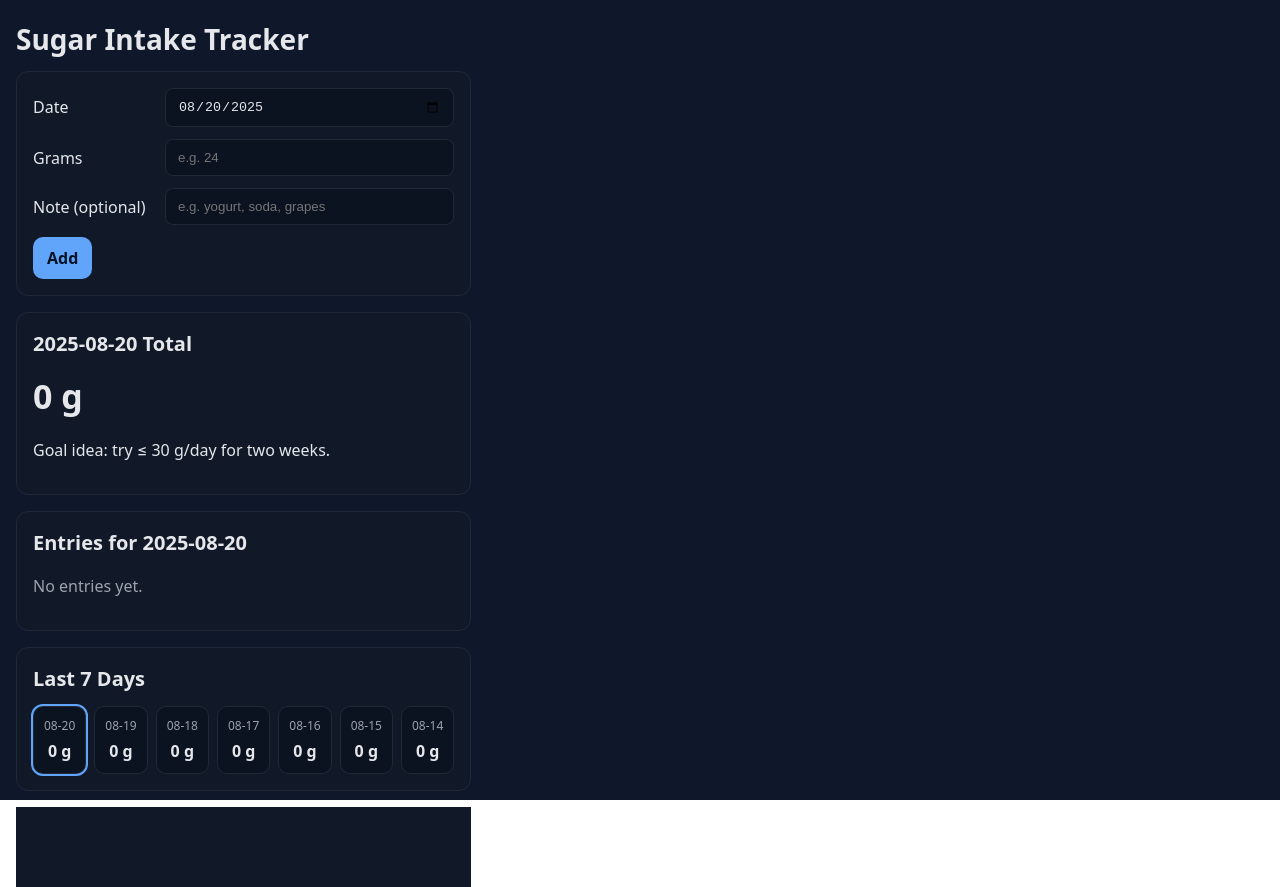
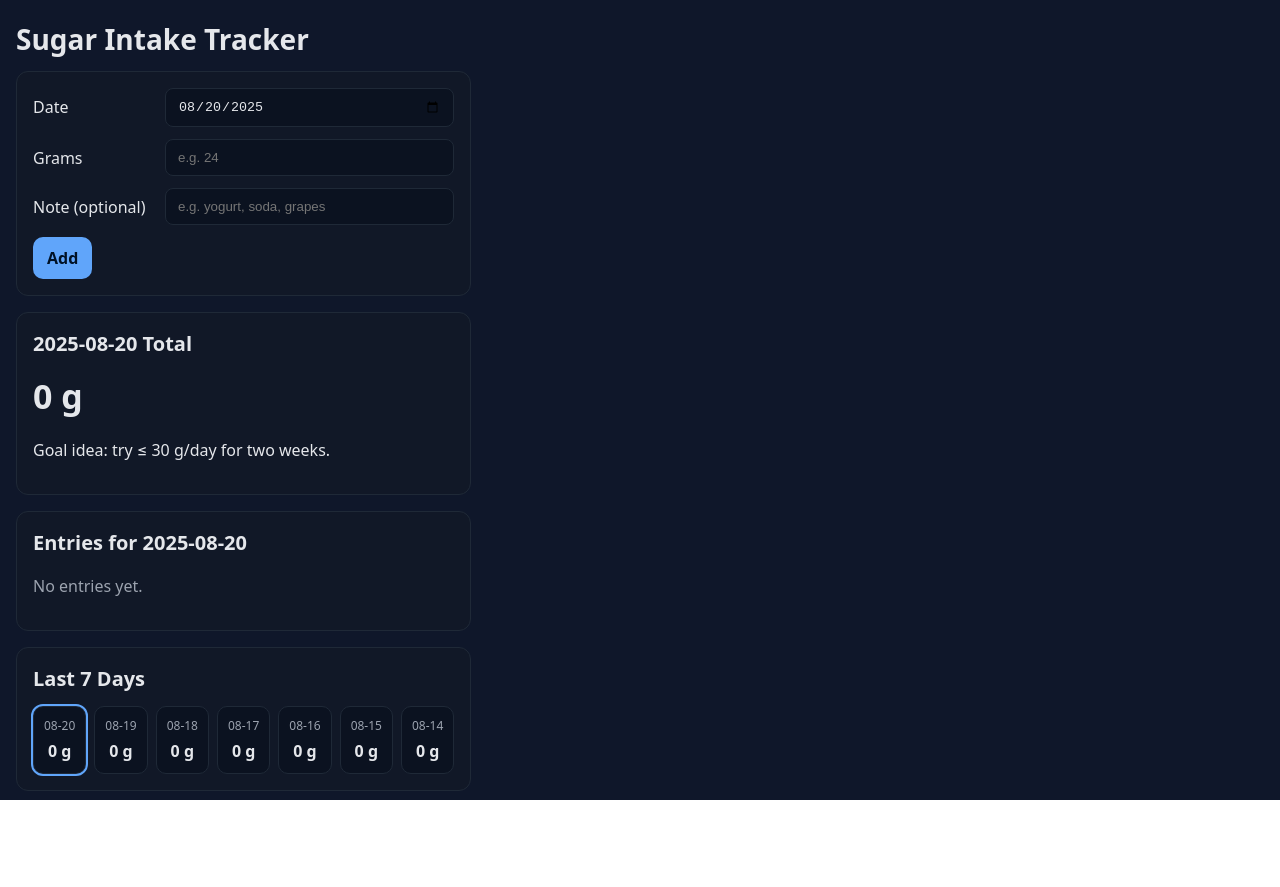
Before and after one commit to jeffdinsmore/sugar-intake, a React (Vite) app: page / in a window 1280 px wide. Built offline with nearby package versions, Linux system fonts and the light colour scheme.

Commit message:
update footer to a div

```diff
--- a/src/App.tsx
+++ b/src/App.tsx
@@ -104,10 +104,8 @@ export default function App() {
           ))}
         </ul>
       </div>
+      <div style={{height: "80px"}}></div>
 
-      <footer style={{ height: "80px"}}>
-
-      </footer>
     </div>
 
   )
```
